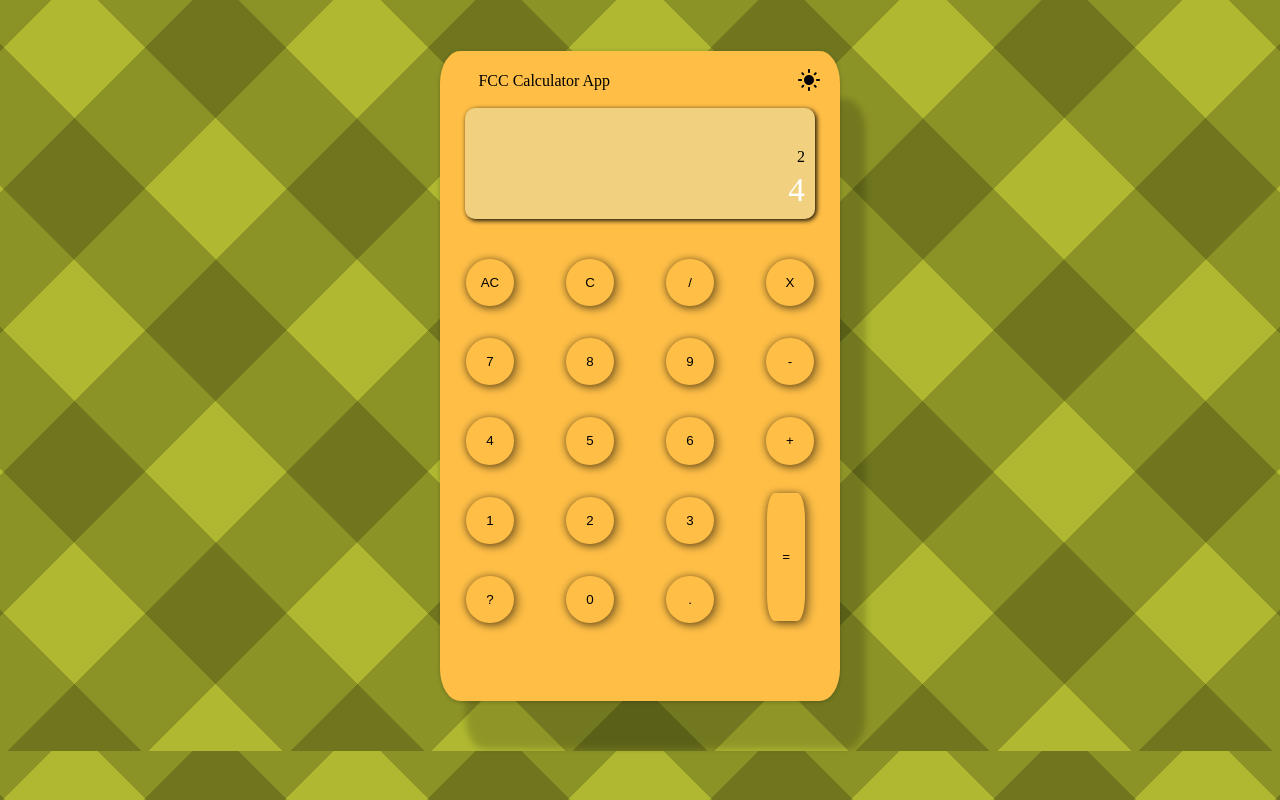
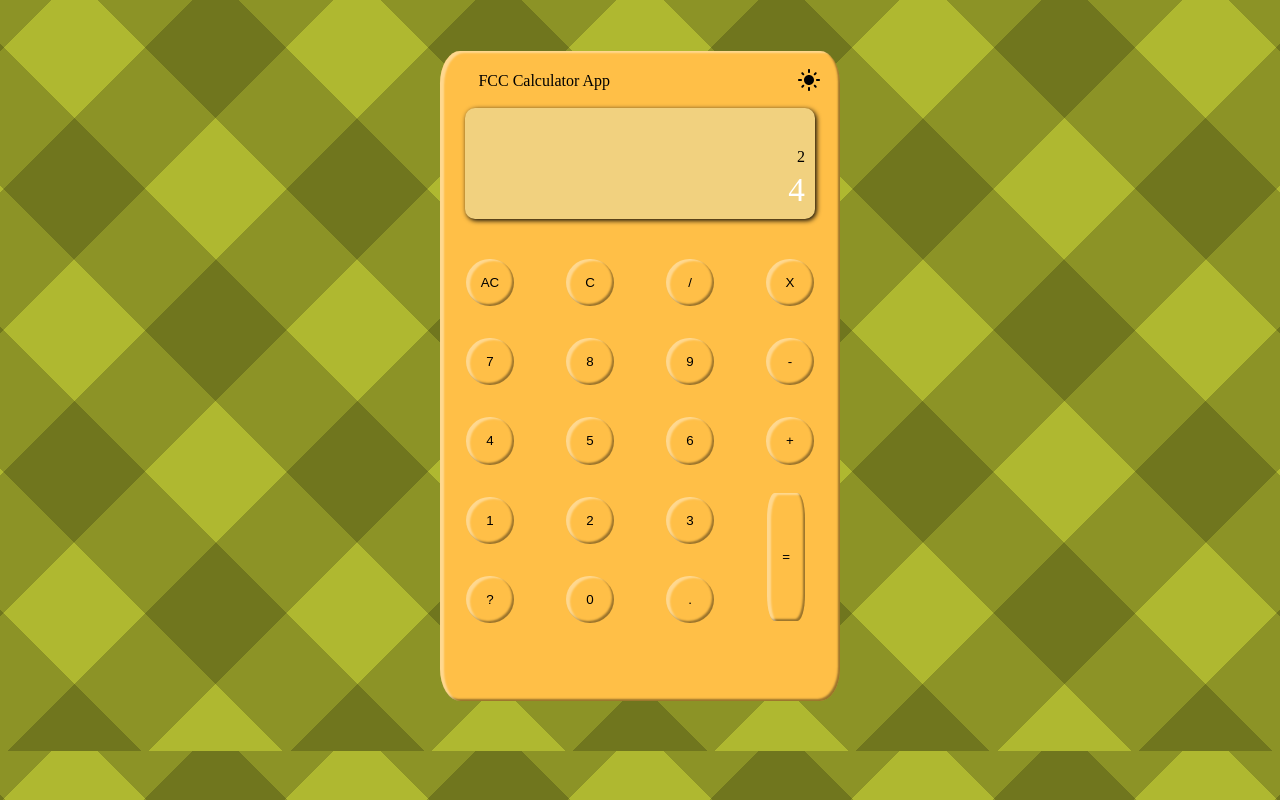
Before and after one commit to sparksflyupwards/Rea, a React app: page / in a window 1280 px wide. Built offline with nearby package versions, Linux system fonts and the light colour scheme; a web font is replaced by a local one.

Commit message:
buttons now have gloss and desktop buttons have an active effect on all themes

```diff
--- a/src/components/InputButton/styles/InputButton.scss
+++ b/src/components/InputButton/styles/InputButton.scss
@@ -3,6 +3,7 @@
 @mixin inputButtonLightTheme {
     color: black;
     background-color: inherit;
+
 }
 
 @mixin inputButtonDarkTheme {
@@ -26,15 +27,31 @@
     height: 3.7vw;
     border-radius: 50%;
     border: 0;
-    box-shadow: .5vw .5vh 8px rgba(0, 0, 0, 0.18), 0 1px 8px rgba(0, 0, 0, .6);
+    outline: none;
+    box-shadow: inset 4px 2px 2px rgba(255, 255, 255, .4), inset -2px -2px 2px rgba(0, 0, 0, .4);
+
 
 }
+
+@mixin inputButtonActive {
+    transform: translateY(12%) scaleX(0.9) scaleY(0.9) rotateX(10deg);
+    transition: all .2s;
+}
+
 .inputButton-light {
     @include inputButton;
 }
 
+.inputButton-light:active  {
+    @include inputButtonActive();
+}
+
 .inputButton-dark {
     @include inputButton;
+}
+
+.inputButton-dark:active  {
+    @include inputButtonActive();
 }
 
 /* inputButton mobile sizing rules */
@@ -44,7 +61,7 @@
         border-radius: 50%;
         border: 0;
         outline: none;
-        box-shadow: .5vw .5vh 8px rgba(0, 0, 0, 0.18), 0 1px 8px rgba(0, 0, 0, .6);
+        box-shadow: inset 4px 2px 2px rgba(255, 255, 255, .4), inset -2px -2px 2px rgba(0, 0, 0, .4);
 
 }
 
@@ -136,25 +153,37 @@
     border: 0;
     margin-top: -10%;
     margin-left: 70%;
-    box-shadow: .5vw .5vh 8px rgba(0, 0, 0, 0.18), 0 1px 8px rgba(0, 0, 0, .6);
+    outline: none;
+    box-shadow: inset 4px 2px 2px rgba(255, 255, 255, .4), inset -2px -2px 2px rgba(0, 0, 0, .4);
 
+}
+
+@mixin bigInputButtonActive {
+    transform: translateX(-2%) translateY(8%) scaleX(0.97) scaleY(0.97) rotateX(5deg);
+    transition: all .2s;
 }
 
 .bigInputButton-light {
     @include bigInputButton;
   }
+.bigInputButton-light:active {
+    @include bigInputButtonActive();
+  }
+
 
 .bigInputButton-dark {
     @include bigInputButton;
 }
-
+.bigInputButton-dark:active {
+    @include bigInputButtonActive();
+  }
 
 
 @mixin bigInputButtonMobile {
     border-radius: 20%;
     border: 0;
     outline: none;
-    box-shadow: .5vw .5vh 8px rgba(0, 0, 0, 0.18), 0 1px 8px rgba(0, 0, 0, .6);
+    box-shadow: inset 4px 2px 2px rgba(255, 255, 255, .4), inset -2px -2px 2px rgba(0, 0, 0, .4);
 }
 
 @mixin bigInputButtonMobileThin {
--- a/src/containers/styles/calculator.scss
+++ b/src/containers/styles/calculator.scss
@@ -22,6 +22,7 @@
 
   $calculator-mobile-width-wide : 70%;
   $calculator-mobile-height-wide : 78vh;
+
 
   body {
     background-color:rgb(175, 184, 48);
@@ -50,6 +51,7 @@
     text-align: center;
     background-color: #FFBF47;
     color: black;
+
   }
 
 
@@ -57,6 +59,8 @@
     text-align: center;
     background-color: #32292F ;
     color: white;
+
+    $foo: 4;
 }
 
 
@@ -78,6 +82,8 @@
     width: $calculator-desktop-width;
     border-radius: 5%;
     box-shadow: 2vw 6vh 6px rgba(0, 0, 0, 0.18), 0 1px 4px rgba(0, 0, 0, 0.24);
+
+    box-shadow: inset 4px 2px 2px rgba(255, 255, 255, .4), inset -2px -2px 2px rgba(0, 0, 0, .4);
   }
   .calculator {
       @include calculator();
@@ -92,6 +98,8 @@
   @mixin calculatorMobile {
     border-radius: 5%;
     box-shadow: 6vw 6vh 6px rgba(0, 0, 0, 0.18), 0 1px 4px rgba(0, 0, 0, 0.24);
+
+    box-shadow: inset 4px 2px 2px rgba(255, 255, 255, .4), inset -2px -2px 2px rgba(0, 0, 0, .4);
   }
   @mixin calculatorMobileThin {
     @include calculatorMobile();
@@ -116,6 +124,8 @@
       }
       .calculator-dark {
         @include calculatorMobileWide();
+
+
      }
 
         $grid-width-mobile: 25%;
@@ -149,6 +159,7 @@
           }
           .calculator-dark {
             @include calculatorMobileThin();
+
          }
       }
 
```
Also changed, not shown: src/components/InputButton/styles/InputButton.css, src/containers/styles/calculator.css, 2 other files.
